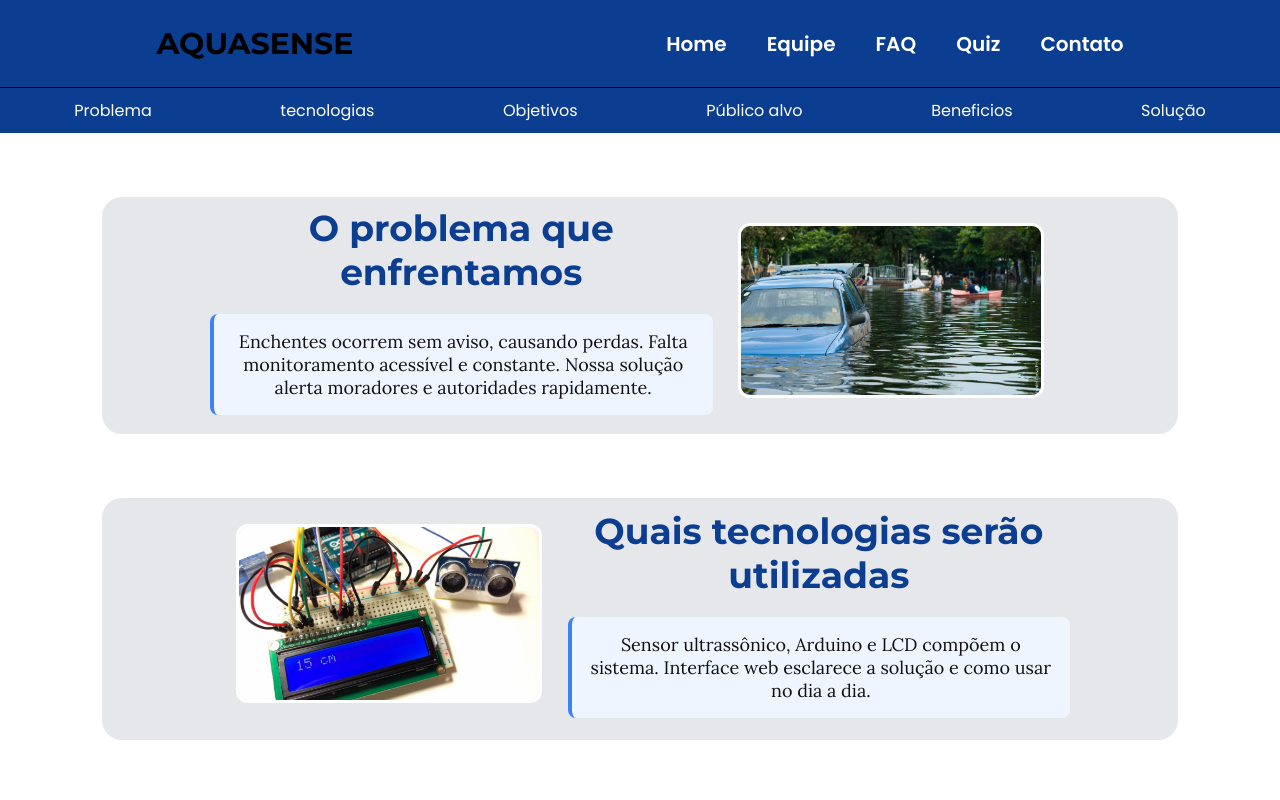
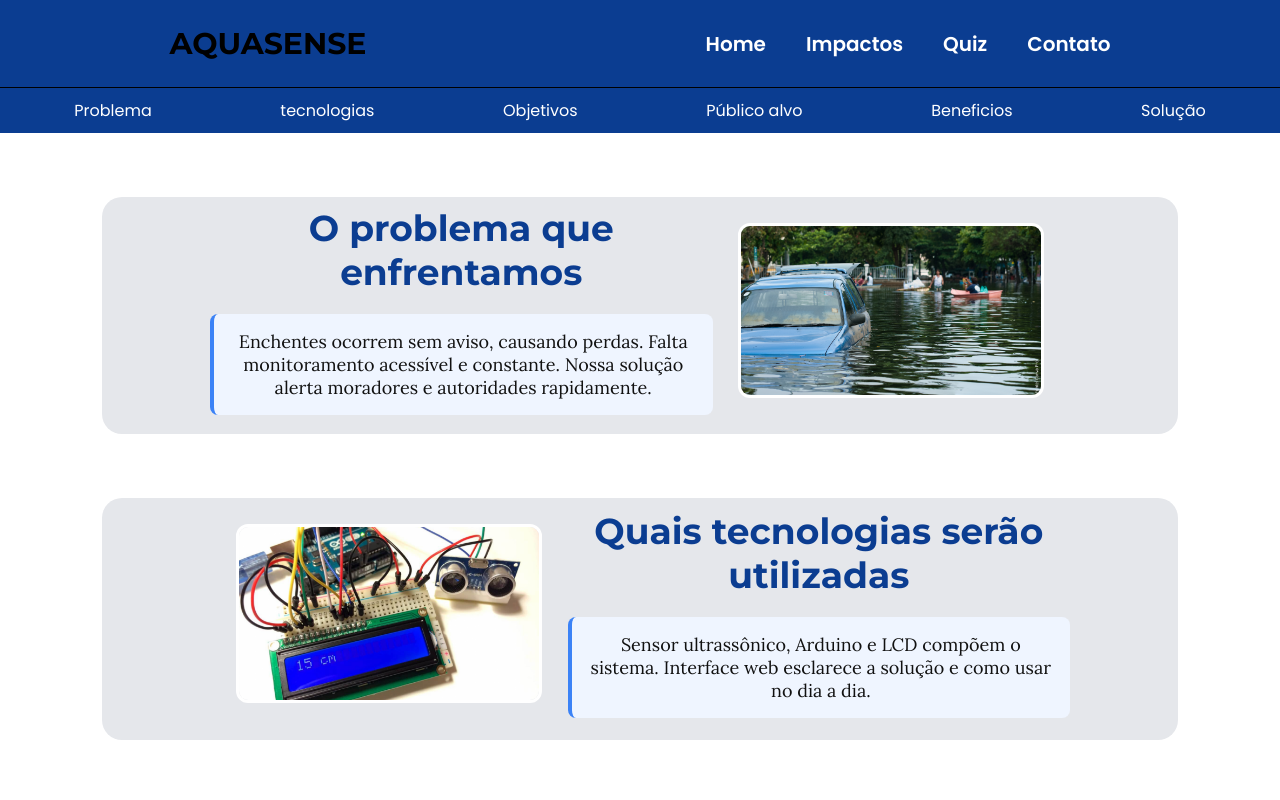
Before and after one commit to jopedrofigueiredo/GS, a plain HTML site: page index.html in a window 1280 px wide. Shown: the top 800 px of the page. Drawn offline with Linux system fonts and the light colour scheme.

Commit message:
update menu de navegação

```diff
--- a/index.html
+++ b/index.html
@@ -12,10 +12,9 @@
         <h1 class="nome_empresa">AQUASENSE</h1>
             <nav class="cabecalho_menu">
                 <a class="cabecalho_menu_link" href="">Home</a>
-                <a class="cabecalho_menu_link" href="">Equipe</a>
-                <a class="cabecalho_menu_link" href="">FAQ</a>
-                <a class="cabecalho_menu_link" href="">Quiz</a>
-                <a class="cabecalho_menu_link" href="pages/contato.html">Contato</a>
+                <a class="cabecalho_menu_link" href="#secao_slideshow">Impactos</a>
+                <a class="cabecalho_menu_link" href="#secao_quiz">Quiz</a>
+                <a class="cabecalho_menu_link" href="#secao_contato">Contato</a>
             </nav>
         </div>
         <nav class="navegacao">
```
